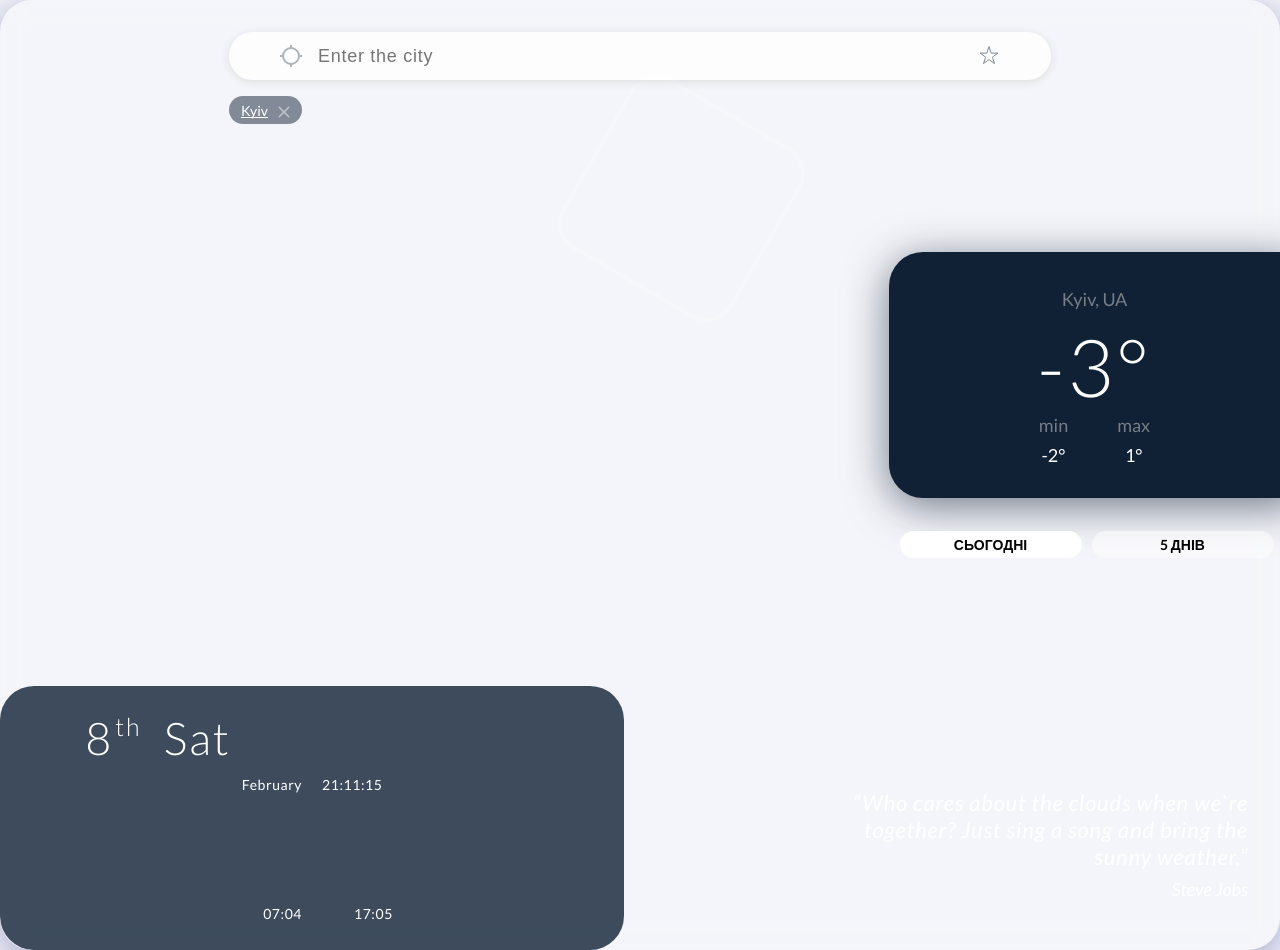
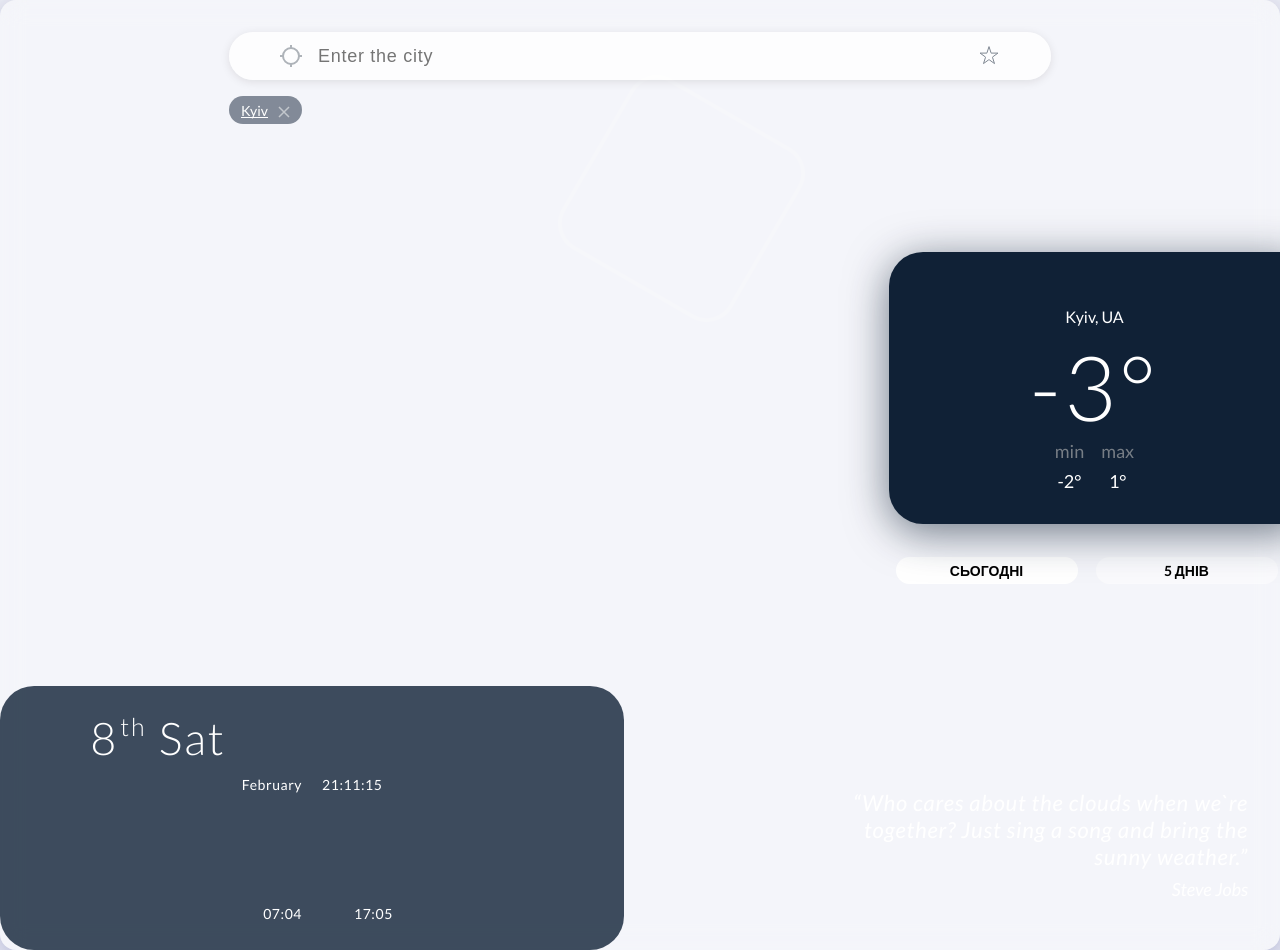
Before and after one commit to stanislavNemch/weather-app, a website built with Vite: page src/index.html in a window 1280 px wide. Built offline with nearby package versions, Linux system fonts and the light colour scheme; no server answers.

Commit message:
add some style

```diff
--- a/src/css/main.css
+++ b/src/css/main.css
@@ -86,7 +86,7 @@ body::before {
   min-width: 280px;
   max-width: 360px;
   width: 100%;
-  height: 822px; /* Высота для мобильных устройств */
+  height: 790px; /* Высота для мобильных устройств */
   padding: 0 32px;
   transition: background-image 0.5s ease-in-out;
   background-color: var(--primary-bg-color); /* Фоновый цвет по умолчанию */
@@ -94,7 +94,7 @@ body::before {
   background: rgba(255, 255, 255, 0.25);
   backdrop-filter: blur(12px) saturate(1.2);
   box-shadow: 0 8px 32px 0 rgba(31, 38, 135, 0.37);
-  border-radius: 32px;
+  border-radius: 16px;
   background-image: var(--bg-image); /* Оставляем фон */
   background-size: cover;
   background-position: center;
--- a/src/css/weather.css
+++ b/src/css/weather.css
@@ -133,14 +133,31 @@
   box-shadow: 0 5px 33px 0 rgba(16, 33, 54, 0.6);
   background: #102136;
   margin-bottom: 33px;
+
+  /* Изменения для мобильной версии */
+  display: flex;
+  flex-direction: column; /* Основное направление - колонка */
+  align-items: center; /* Центрируем по горизонтали */
+  justify-content: center;
+  position: relative; /* Для позиционирования weather-icon и location */
+  padding-top: 80px; /* Увеличим отступ сверху, чтобы разместить иконку и город */
+}
+
+.current-weather .weather-icon {
+  position: absolute;
+  top: 10px; /* Размещаем сверху */
+  left: 50%; /* По центру */
+  transform: translateX(-50%); /* Точная центровка */
+  margin-bottom: 0; /* Убираем лишний margin */
 }
 
 .current-weather .location {
-  font-weight: 400;
-  font-size: 18px;
-  text-align: center;
-  color: #767d85;
-  margin-bottom: 8px;
+  position: absolute;
+  top: 55px; /* Размещаем под иконкой */
+  left: 50%;
+  transform: translateX(-50%);
+  margin-bottom: 0; /* Убираем лишний margin */
+  font-size: 16px; /* Возможно, уменьшим размер шрифта для компактности */
 }
 
 .current-weather .temperature {
@@ -148,13 +165,26 @@
   font-size: 90px;
   letter-spacing: 0.04em;
   text-align: center;
+  margin-right: 0; /* Уберем если есть */
+  margin-bottom: 0; /* Уберем если есть */
+}
+
+.temperature-and-minmax {
+  /* НОВЫЙ КОНТЕЙНЕР */
+  display: flex; /* Делаем flex-контейнером */
+  align-items: center; /* Выравниваем по центру по вертикали */
+  justify-content: center; /* Центрируем по горизонтали */
+  width: 100%;
 }
 
 .min-max {
   display: flex;
+  flex-direction: row; /* Изменено на row, чтобы элементы были в одну строку */
   align-items: center;
   justify-content: center;
-  gap: 24px;
+  gap: 8px; /* Уменьшаем зазор */
+  margin-left: 20px; /* Отступ от температуры */
+  padding-top: 0; /* Убираем отступ сверху */
 }
 
 .min-col,
@@ -182,21 +212,9 @@
 }
 
 .minmax-divider {
-  display: flex;
+  display: flex; /* Изменено на flex, чтобы разделитель был виден */
   align-items: center;
   height: 40px;
-}
-
-.weather-icon {
-  display: flex;
-  align-items: center;
-  justify-content: center;
-  margin-bottom: 4px;
-}
-
-.weather-icon img {
-  width: 48px;
-  height: 48px;
 }
 
 .forecast-tabs {
@@ -204,7 +222,7 @@
   align-items: center;
   justify-content: center;
   flex-direction: row;
-  gap: 10px;
+  gap: 18px;
   margin-bottom: 32px;
 }
 
@@ -237,11 +255,12 @@
   color: #fff;
   display: flex;
   flex-direction: column;
-  justify-content: center; /* Центрируем содержимое по вертикали */
-  align-items: center; /* Центрируем содержимое по горизонтали */
-  padding: 20px 25px; /* Увеличиваем горизонтальный padding */
-  box-sizing: border-box; /* Включаем padding в общую ширину/высоту */
-  position: relative; /* Для позиционирования текста */
+  justify-content: center;
+  align-items: center;
+  padding: 20px 25px;
+  box-sizing: border-box;
+  position: relative;
+  margin-bottom: 44px;
 }
 
 .date {
@@ -274,7 +293,7 @@
   font-size: 45px;
   letter-spacing: 0.04em;
   text-align: center;
-  margin-left: 40px;
+  margin-left: 30px;
 }
 
 .month-time-container {
@@ -393,13 +412,15 @@
     min-width: 600px;
   }
 
-  .current-weather .temperature {
-    font-size: 5rem;
+  .temperature-and-minmax {
+    flex-direction: column; /* Изменяем на строку */
+    align-items: center; /* Центрируем по горизонтали */
+    justify-content: center; /* Центрируем по горизонтали */
+    width: 100%;
   }
 
-  .date-time-info {
-    font-size: 1.3rem;
-    margin-bottom: 60px;
+  .min-max {
+    margin-left: 0;
   }
 
   .quote {
--- a/src/index.html
+++ b/src/index.html
@@ -39,6 +39,7 @@
         <div class="weather-icon">
         </div>
         <div class="location">Kyiv, UA</div>
+        <div class="temperature-and-minmax">
           <div class="temperature">-3°</div>
           <div class="min-max">
             <div class="min-col">
@@ -53,6 +54,7 @@
             <div class="max-col">
               <span class="max-label">max</span>
               <span class="max-temp">1°</span>
+            </div>
           </div>
         </div>
       </div>
```
Lines whose indentation alone changed are shown as unchanged.
